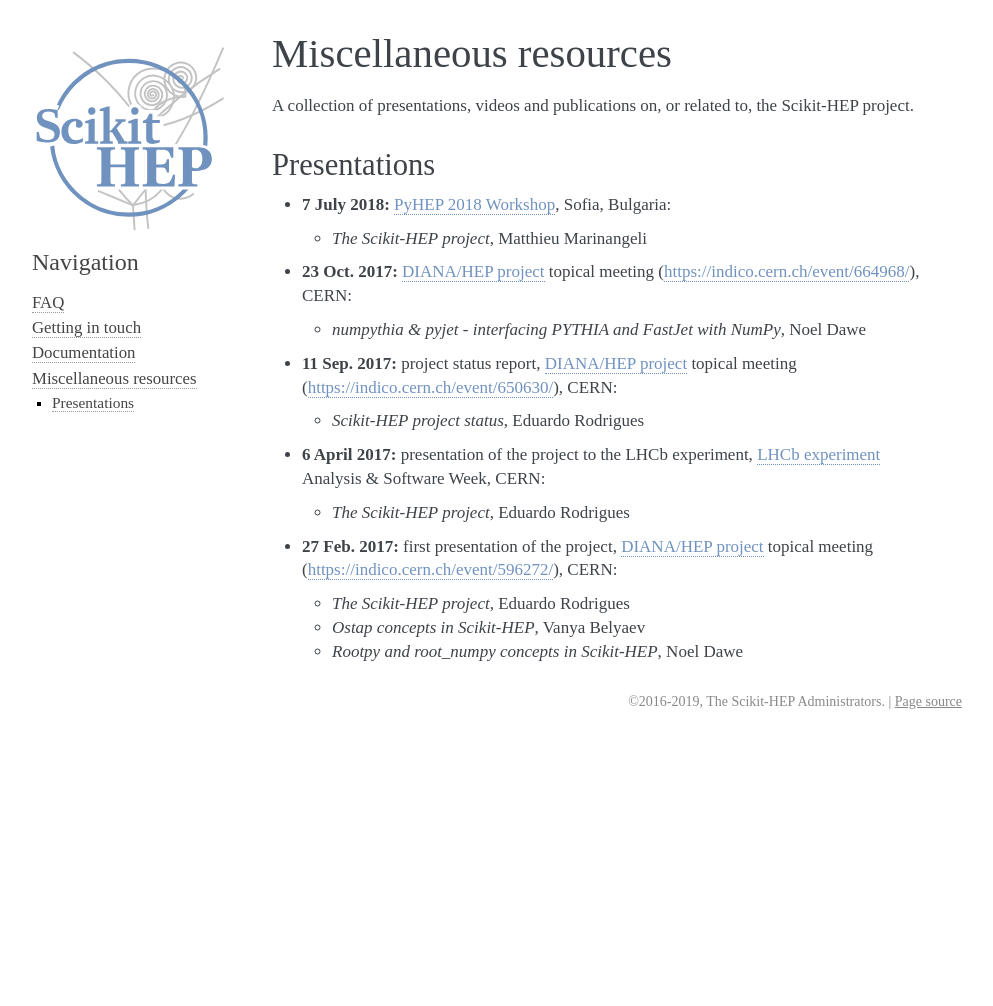
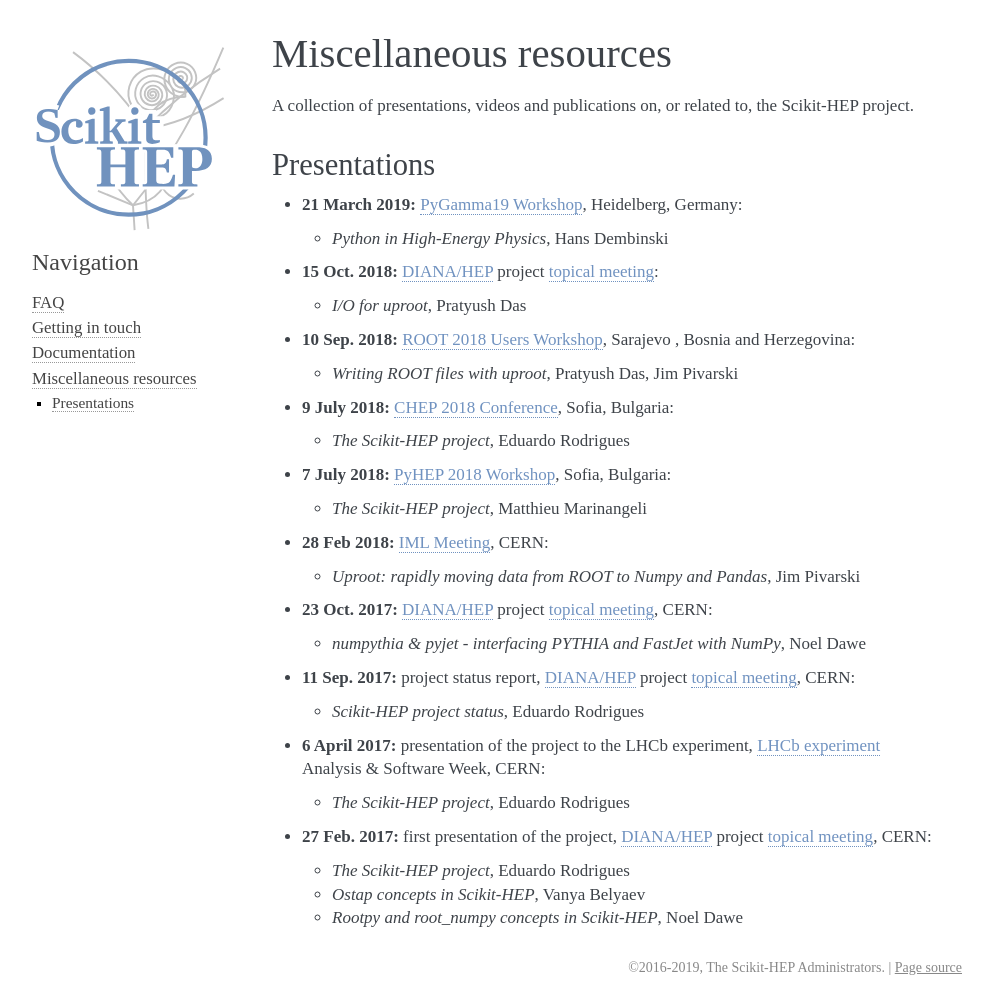
Before and after one commit to scikit-hep/scikit-hep, a Sphinx documentation site: the page built from doc/resources.rst, in a window 1280 px wide. Shown: the whole page, without its empty margins (148-1141 px from the left). Built offline with Sphinx 7.4.7, drawn with Linux system fonts in a browser that asks for light colours; pages that are not in the unit, such as notebooks, are missing from menus; before the commit the page ends 900 px from its top, so only the background shows below that.

Commit message:
Update of project-related talks

```diff
--- a/doc/resources.rst
+++ b/doc/resources.rst
@@ -10,16 +10,36 @@
 Presentations
 -------------
 
+* **21 March 2019:** `PyGamma19 Workshop <https://indico.cern.ch/event/783425/>`_, Heidelberg, Germany:
+
+  * *Python in High-Energy Physics*, Hans Dembinski
+
+* **15 Oct. 2018:** `DIANA/HEP`_ project `topical meeting <https://indico.cern.ch/event/754335/>`_:
+
+  * *I/O for uproot*, Pratyush Das
+
+* **10 Sep. 2018:** `ROOT 2018 Users Workshop <https://indico.cern.ch/event/697389/>`_, Sarajevo , Bosnia and Herzegovina:
+
+  * *Writing ROOT files with uproot*, Pratyush Das, Jim Pivarski
+
+* **9 July 2018:** `CHEP 2018 Conference <http://chep2018.org/>`_, Sofia, Bulgaria:
+
+  * *The Scikit-HEP project*, Eduardo Rodrigues
+
 * **7 July 2018:** `PyHEP 2018 Workshop <https://indico.cern.ch/event/694818/>`_, Sofia, Bulgaria:
 
   * *The Scikit-HEP project*, Matthieu Marinangeli
 
-* **23 Oct. 2017:** `DIANA/HEP project`_ topical meeting (https://indico.cern.ch/event/664968/), CERN:
+* **28 Feb 2018:** `IML Meeting <https://indico.cern.ch/event/686641/>`_, CERN:
+
+  * *Uproot: rapidly moving data from ROOT to Numpy and Pandas*, Jim Pivarski
+
+* **23 Oct. 2017:** `DIANA/HEP`_ project `topical meeting <https://indico.cern.ch/event/664968/>`_, CERN:
 
   * *numpythia & pyjet - interfacing PYTHIA and FastJet with NumPy*, Noel Dawe
 
 * **11 Sep. 2017:** project status report,
-  `DIANA/HEP project`_ topical meeting (https://indico.cern.ch/event/650630/), CERN:
+  `DIANA/HEP`_ project `topical meeting <https://indico.cern.ch/event/650630/>`_, CERN:
 
   * *Scikit-HEP project status*, Eduardo Rodrigues
 
```
Also changed, not shown: other parts of doc/resources.rst (+2 -2 lines), 1 other file.
